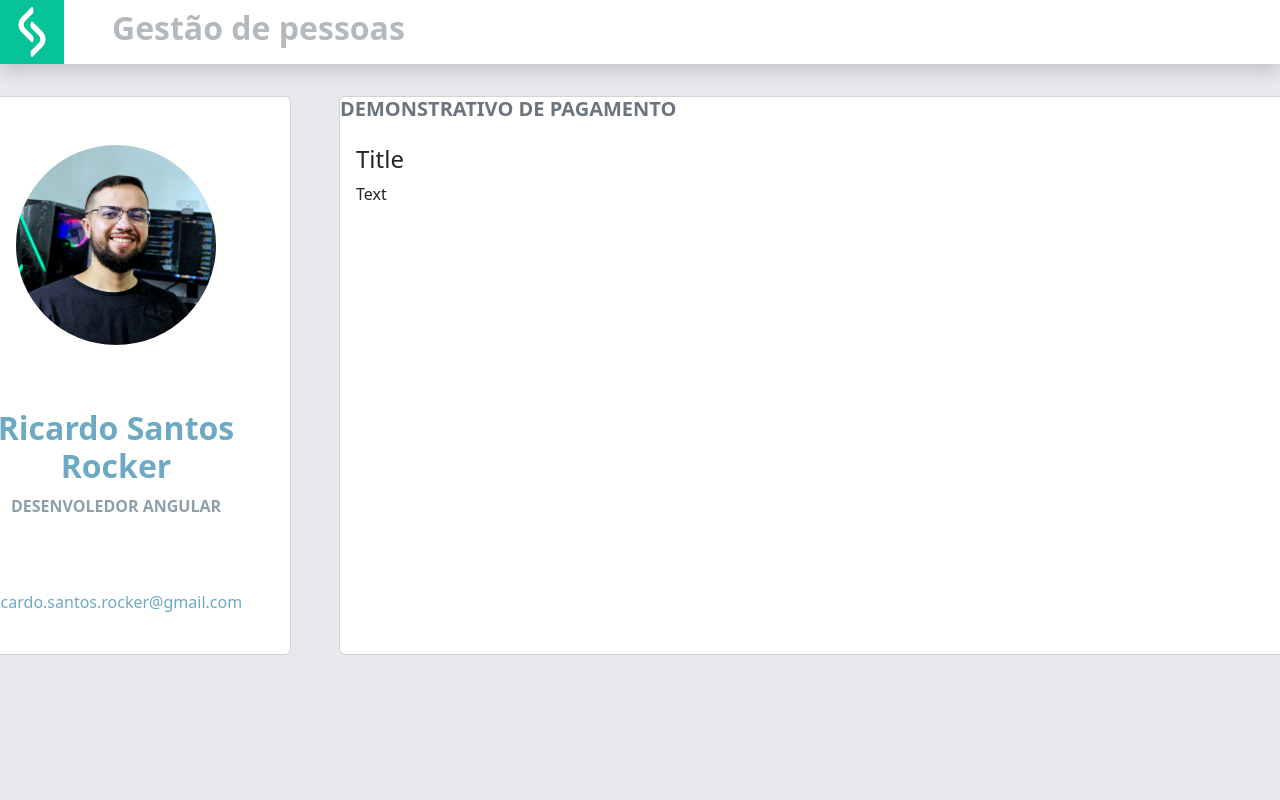
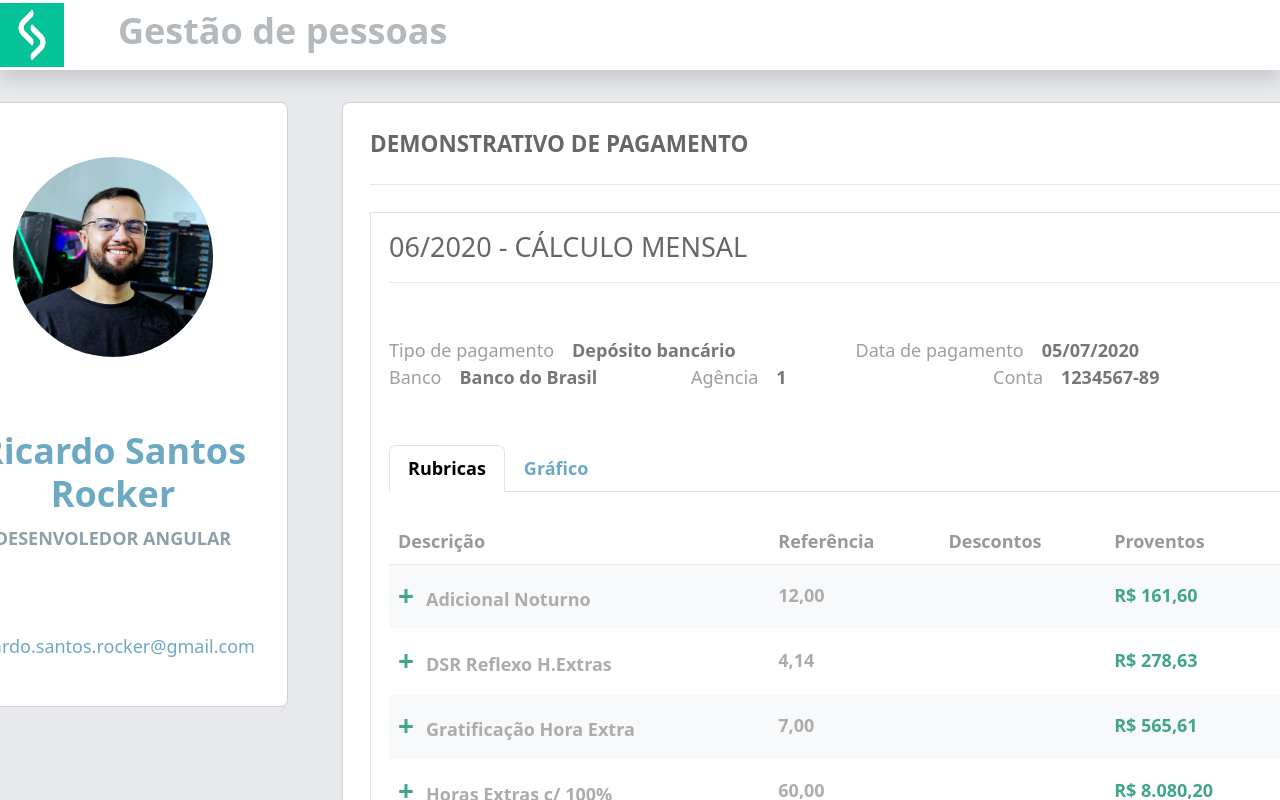
Before and after one commit to ricardorocker/demo-pagamento, an Angular app: page / in a window 1280 px wide. Shown: the top 800 px of the page. Built offline with nearby package versions, Linux system fonts and the light colour scheme.

Commit message:
demo-pagamento-card(right-side) styled

```diff
--- a/src/app/views/demo-pagamento/demo-pagamento.component.css
+++ b/src/app/views/demo-pagamento/demo-pagamento.component.css
@@ -1,5 +1,32 @@
 .container-custom {
   padding: 32px;
+}
+
+th {
+  color: #989898 !important;
+  border-bottom: solid 1px #e6e6e6;
+  font-weight: bold;
+}
+
+td {
+  color: #acacac !important;
+  font-weight: bold;
+  line-height: 42px;
+}
+
+tr {
+  border: white;
+}
+
+.proventos,
+.plus-icon {
+  color: #41a58b !important;
+}
+
+.plus-icon {
+  font-size: 28px;
+  font-weight: 900;
+  margin-right: 12px;
 }
 
 @media (min-width: 1440px) {
--- a/src/app/views/demo-pagamento/demo-pagamento.component.html
+++ b/src/app/views/demo-pagamento/demo-pagamento.component.html
@@ -1,6 +1,6 @@
 <div class="d-flex justify-content-center">
   <div class="container-custom d-flex gap-5">
-    <div class="card pt-5 text-center" style="width: 350px">
+    <div class="card pt-5 text-center" style="width: 350px; height: 605px">
       <div>
         <img
           class="rounded-circle"
@@ -11,17 +11,115 @@
       </div>
       <div class="card-body mt-5">
         <h4 class="h2 color-info fw-bold">Ricardo Santos Rocker</h4>
-        <p class="color-secondary fw-bold pb-4 text-uppercase">Desenvoledor Angular</p>
+        <p class="color-secondary fw-bold pb-4 text-uppercase">
+          Desenvoledor Angular
+        </p>
         <p class="color-info mt-5 mb-4">ricardo.santos.rocker@gmail.com</p>
       </div>
     </div>
-    <div class="card" style="width: 1000px">
-      <div class="card-title h5 fw-bold text-secondary text-uppercase">
+
+    <div class="card p-4" style="width: 1000px">
+      <div class="card-title h5 fw-bold color-primary text-uppercase">
         Demonstrativo de pagamento
       </div>
-      <div class="card-body">
-        <h4 class="card-title">Title</h4>
-        <p class="card-text">Text</p>
+      <hr style="opacity: 10%" />
+      <div class="card-body border mt-2">
+        <h4 class="card-title text-uppercase color-primary">
+          06/2020 - Cálculo Mensal
+        </h4>
+        <hr style="opacity: 10%" />
+        <div class="grid mt-5">
+          <div class="row">
+            <div class="col">
+              <span class="color-span">Tipo de pagamento</span>
+              <label class="color-label ms-3 fw-bold">Depósito bancário</label>
+            </div>
+            <div class="col">
+              <span class="color-span">Data de pagamento</span>
+              <label class="color-label ms-3 fw-bold">05/07/2020</label>
+            </div>
+            <div class="row">
+              <div class="col">
+                <span class="color-span">Banco</span>
+                <label class="color-label ms-3 fw-bold">Banco do Brasil</label>
+              </div>
+              <div class="col">
+                <span class="color-span">Agência</span>
+                <label class="color-label ms-3 fw-bold">1</label>
+              </div>
+              <div class="col">
+                <span class="color-span">Conta</span>
+                <label class="color-label ms-3 fw-bold">1234567-89</label>
+              </div>
+            </div>
+          </div>
+        </div>
+
+        <div class="mt-5">
+          <!-- Nav tabs -->
+          <ul class="nav nav-tabs fw-bold" id="myTab" role="tablist">
+            <li class="nav-item" role="presentation">
+              <button class="nav-link active">Rubricas</button>
+            </li>
+            <li class="nav-item" role="presentation">
+              <button class="nav-link color-info">Gráfico</button>
+            </li>
+          </ul>
+
+          <!-- Tab panes -->
+          <table class="table mt-4">
+            <thead>
+              <tr>
+                <th scope="col">Descrição</th>
+                <th scope="col">Referência</th>
+                <th scope="col">Descontos</th>
+                <th scope="col">Proventos</th>
+              </tr>
+            </thead>
+            <tbody>
+              <tr class="table-light">
+                <td scope="row">
+                  <span class="plus-icon">+</span>Adicional Noturno
+                </td>
+                <td>12,00</td>
+                <td></td>
+                <td class="proventos">R$ 161,60</td>
+              </tr>
+              <tr>
+                <td scope="row">
+                  <span class="plus-icon">+</span>DSR Reflexo H.Extras
+                </td>
+                <td>4,14</td>
+                <td></td>
+                <td class="proventos">R$ 278,63</td>
+              </tr>
+              <tr class="table-light">
+                <td scope="row">
+                  <span class="plus-icon">+</span>Gratificação Hora Extra
+                </td>
+                <td>7,00</td>
+                <td></td>
+                <td class="proventos">R$ 565,61</td>
+              </tr>
+              <tr>
+                <td scope="row">
+                  <span class="plus-icon">+</span>Horas Extras c/ 100%
+                </td>
+                <td>60,00</td>
+                <td></td>
+                <td class="proventos">R$ 8.080,20</td>
+              </tr>
+              <tr class="table-light">
+                <td scope="row">
+                  <span class="plus-icon">+</span>Horas Normais
+                </td>
+                <td>188,00</td>
+                <td></td>
+                <td class="proventos">R$ 12.658,98</td>
+              </tr>
+            </tbody>
+          </table>
+        </div>
       </div>
     </div>
   </div>
--- a/src/styles.css
+++ b/src/styles.css
@@ -1,5 +1,10 @@
 @import "~bootstrap/dist/css/bootstrap.css";
 /* You can add global styles to this file, and also import other style files */
+
+*{
+
+  font-size: 18px;
+}
 
 body {
   background-color: #e8e9ed !important;
@@ -21,3 +26,15 @@ body {
 .color-success {
   color: #41a58b !important;
 }
+
+.color-light {
+  color: #acacac !important;
+}
+
+.color-span {
+  color: #9f9f9f !important;
+}
+
+.color-label {
+  color: #777777 !important;
+}
```
